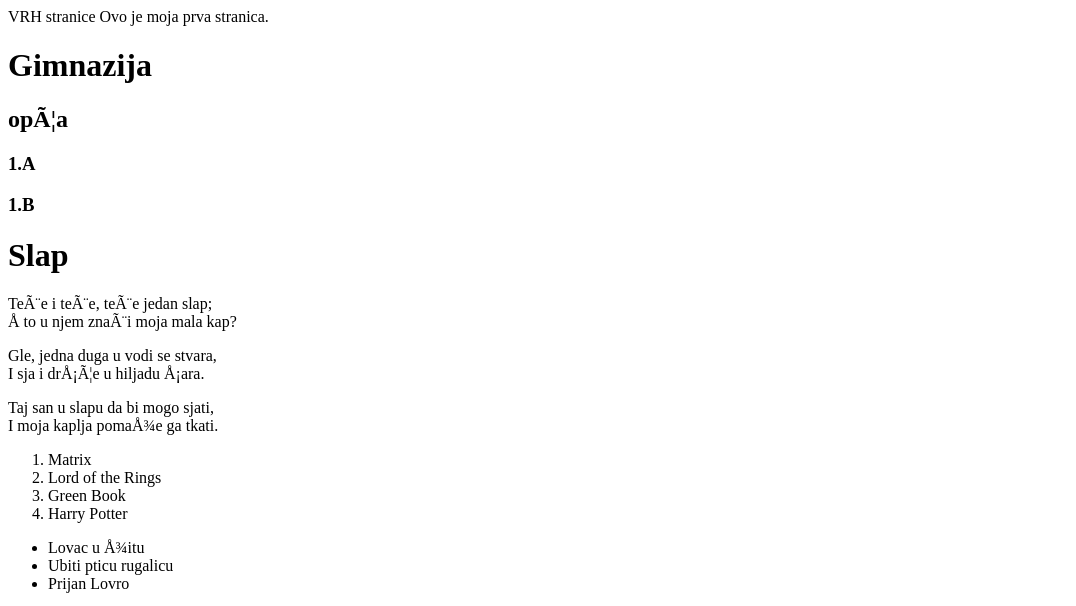
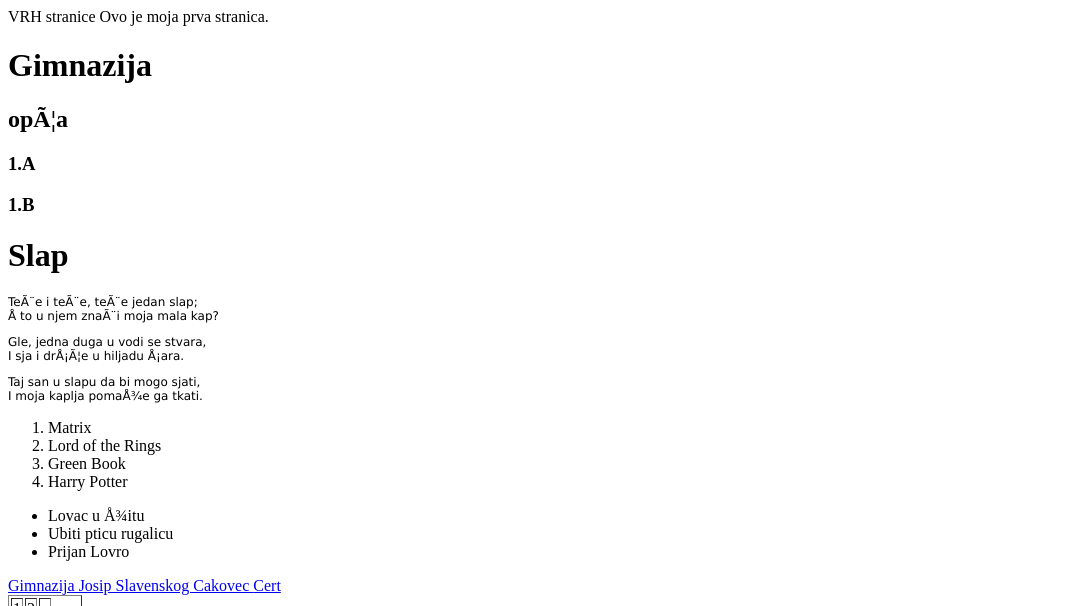
Before and after one commit to rokookresa/web, a plain HTML site: page index.html in a window 1280 px wide. Shown: the top 606 px of the page, without its empty margins (0-1076 px from the left). Drawn offline with Linux system fonts and the light colour scheme.

Commit message:
Update image.css

```diff
--- a/image.css
+++ b/image.css
@@ -6,3 +6,8 @@ body
     background-repeat: no-repeat;
 
 }
+p
+{
+    font-family: Verdana,Helvetica, sans-serif;
+    font-size: 12px;
+}
```
